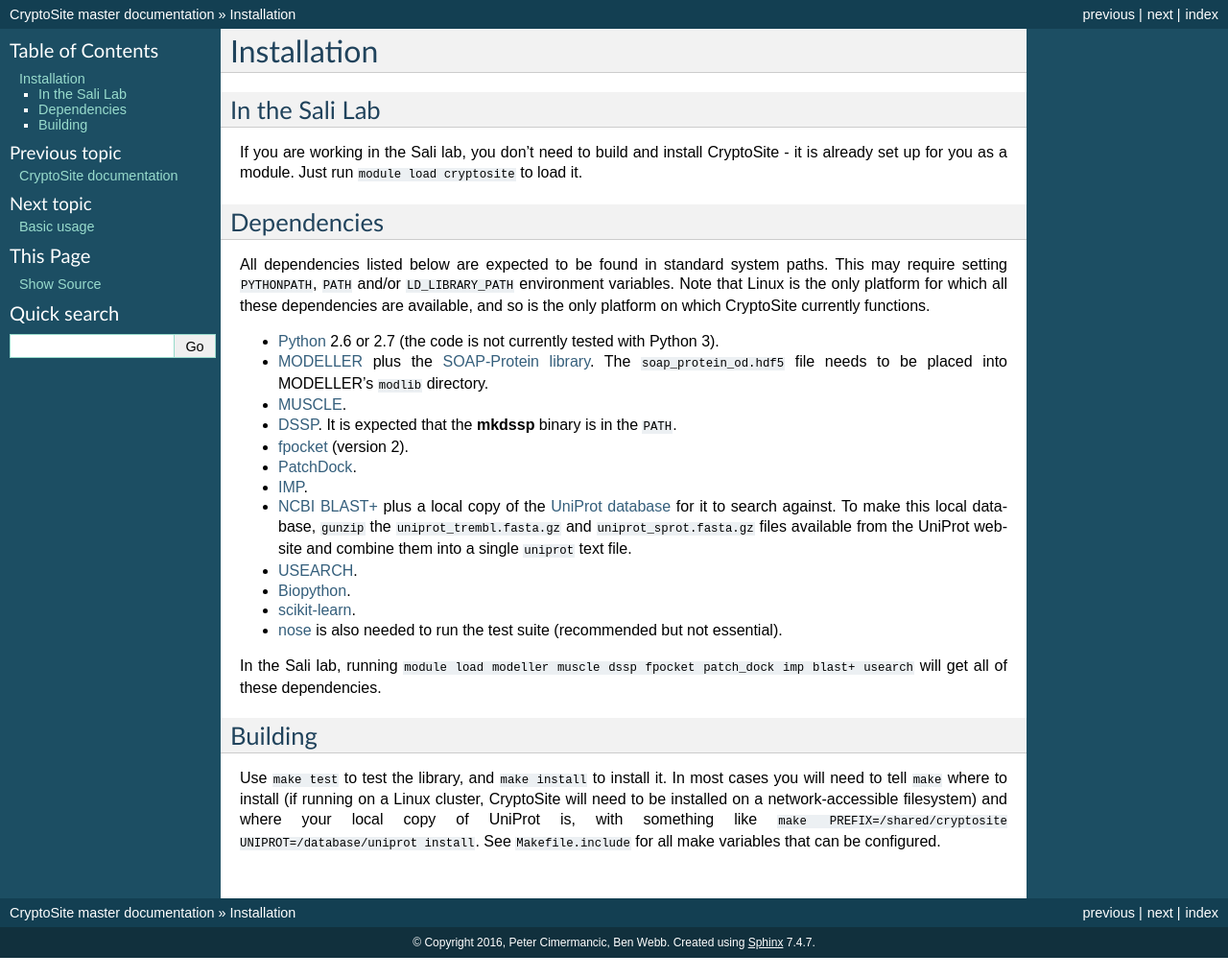
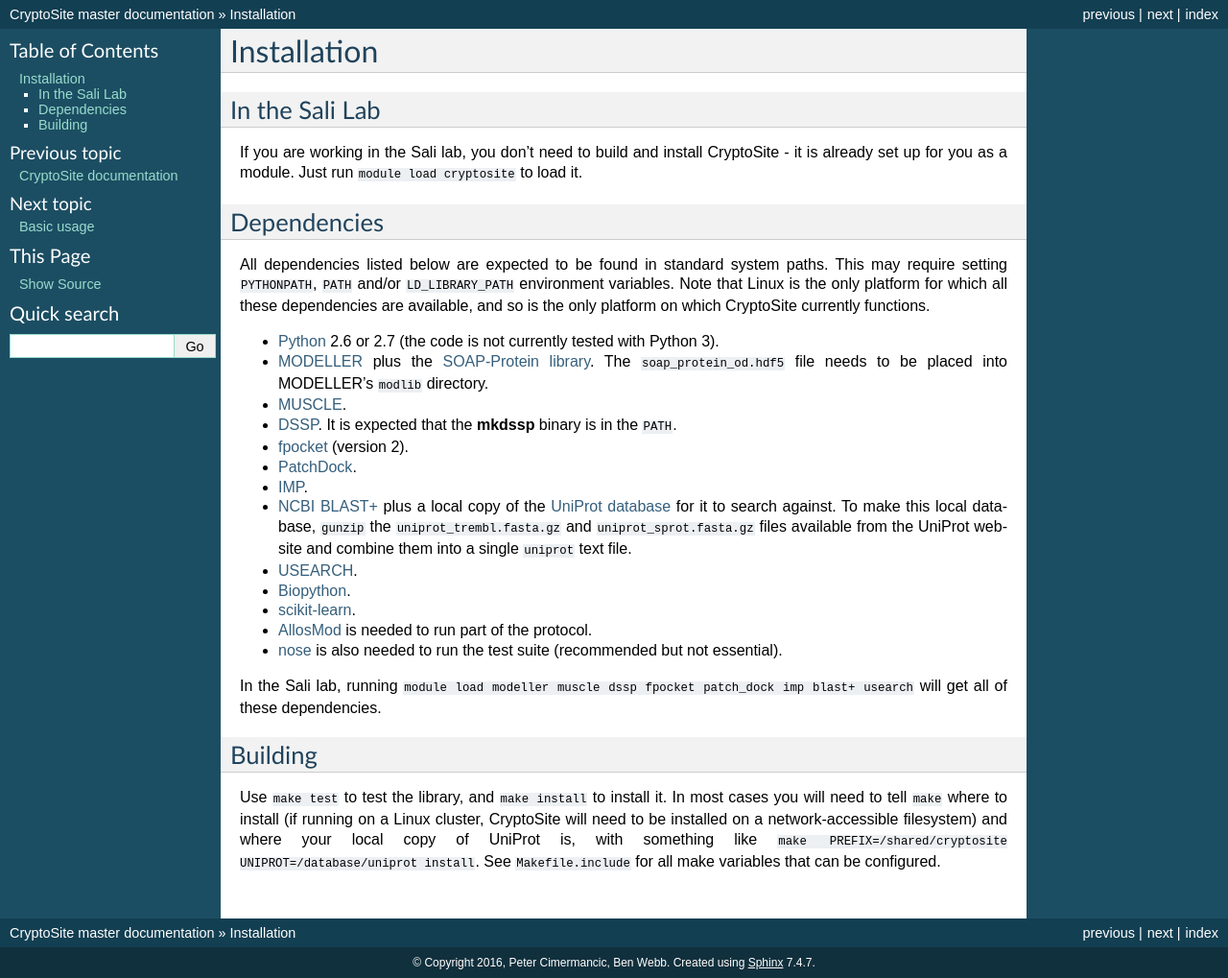
Before and after one commit to salilab/cryptosite, a Sphinx documentation site: the page built from doc/installation.rst, in a window 1280 px wide. Shown: the whole page at 96% size. Built offline with Sphinx 7.4.7, drawn with Linux system fonts in a browser that asks for light colours; before the commit the page ends 998 px from its top, so only the background shows below that.

Commit message:
Note that AllosMod is needed for running.

```diff
--- a/doc/installation.rst
+++ b/doc/installation.rst
@@ -48,6 +48,9 @@
 
 * `scikit-learn <http://scikit-learn.org/>`_.
 
+* `AllosMod <https://github.com/salilab/allosmod-lib>`_ is needed to run part
+  of the protocol.
+
 * `nose <https://nose.readthedocs.io/en/latest/>`_ is also needed to run the
   test suite (recommended but not essential).
 
```
